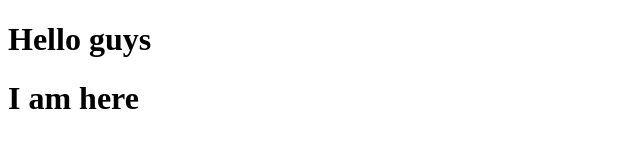
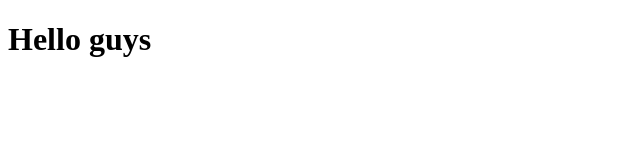
Before and after one commit to UttamDodiya/how-to-branch-works, a plain HTML site: page index.html in a window 1280 px wide. Shown: the whole page, without its empty margins (0-640 px from the left). Drawn offline with Linux system fonts and the light colour scheme.

Commit message:
old one good

```diff
--- a/index.html
+++ b/index.html
@@ -8,6 +8,6 @@
 </head>
 <body>
     <h1>Hello guys</h1>
-    <h1>I am here</h1>
+
 </body>
 </html>
```
